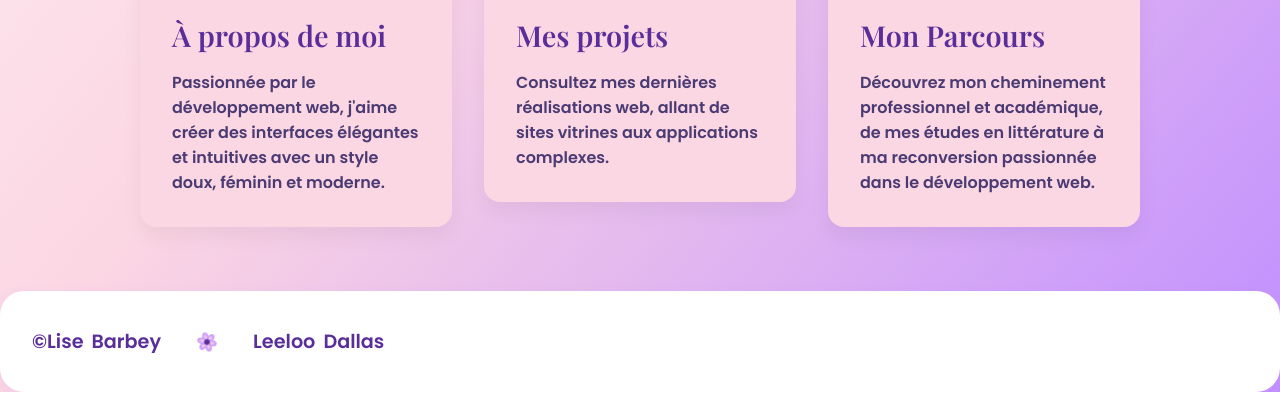
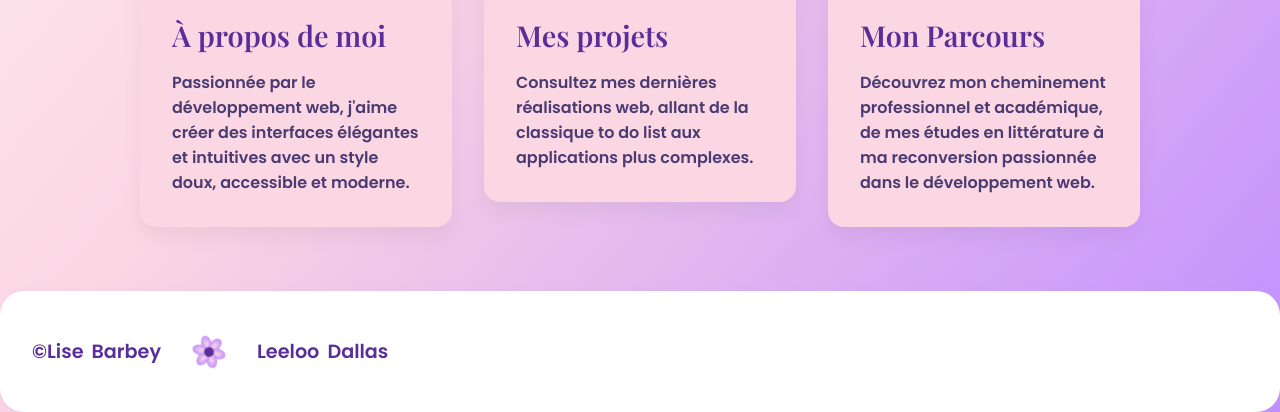
Before and after one commit to LeelooDallas-creator/portfolio, a React (Vite) app: page / in a window 1280 px wide. Shown: the part 1145-1557 px from the top of the page. Built offline with nearby package versions, Linux system fonts and the light colour scheme.

Commit message:
fix(bugs): some bugs fixed and paragraphs reviews

```diff
--- a/src/components/Footer.tsx
+++ b/src/components/Footer.tsx
@@ -3,16 +3,20 @@ import React from 'react';
 const FlowerIcon: React.FC = () => (
   <svg
     viewBox="0 0 200 200"
-    width="28"
-    height="28"
     xmlns="http://www.w3.org/2000/svg"
-    style={{ margin: '0.3rem auto' }}
     className="rotating-flower"
+    style={{
+      width: '2.5em',           // Taille relative (≈40px si font-size = 16px)
+      height: 'auto',
+      maxWidth: '50px',         // Taille max pour éviter qu'elle devienne trop grande
+      margin: '0.3rem auto',
+      flexShrink: 0,            // Empêche la fleur de se déformer
+    }}
   >
     <defs>
       <radialGradient id="petalGradient" cx="50%" cy="50%" r="50%">
-        <stop offset="0%" stopColor="#fbd6e3" />       {/* --rose */}
-        <stop offset="100%" stopColor="#c18fff" />      {/* --violet */}
+        <stop offset="0%" stopColor="#fbd6e3" />
+        <stop offset="100%" stopColor="#c18fff" />
       </radialGradient>
     </defs>
     {[...Array(6)].map((_, i) => (
@@ -26,7 +30,7 @@ const FlowerIcon: React.FC = () => (
         transform={`rotate(${i * 60}, 100, 100)`}
       />
     ))}
-    <circle cx="100" cy="100" r="20" fill="#5a2e99" /> {/* --text-main */}
+    <circle cx="100" cy="100" r="20" fill="#5a2e99" />
   </svg>
 );
 
@@ -35,25 +39,23 @@ const Footer: React.FC = () => (
     <div
       style={{
         display: 'flex',
+        flexWrap: 'wrap',             // <-- Important pour le responsive
         alignItems: 'center',
         justifyContent: 'center',
-        gap: '2rem',
+        gap: '1.5rem',
         fontWeight: 'bold',
         fontSize: '1.2rem',
         lineHeight: 1.2,
         color: '#5a2e99',
       }}
     >
-      {/* Lise + Barbey */}
       <div style={{ display: 'flex', gap: '0.5rem' }}>
         <p style={{ margin: 0 }}>©Lise</p>
         <p style={{ margin: 0 }}>Barbey</p>
       </div>
 
-      {/* Fleur */}
       <FlowerIcon />
 
-      {/* Leeloo + Dallas */}
       <div style={{ display: 'flex', gap: '0.5rem' }}>
         <p style={{ margin: 0 }}>Leeloo</p>
         <p style={{ margin: 0 }}>Dallas</p>
--- a/src/pages/Home.tsx
+++ b/src/pages/Home.tsx
@@ -36,11 +36,11 @@ const Home: React.FC = () => {
       >
         <Card title="À propos de moi" href="/about">
           Passionnée par le développement web, j'aime créer des interfaces élégantes et intuitives
-          avec un style doux, féminin et moderne.
+          avec un style doux, accessible et moderne.
         </Card>
         <Card title="Mes projets" href="/projects">
-          Consultez mes dernières réalisations web, allant de sites vitrines aux applications
-          complexes.
+          Consultez mes dernières réalisations web, allant de la classique to do list aux applications
+          plus complexes.
         </Card>
         <Card title="Mon Parcours" href="/cv">
           Découvrez mon cheminement professionnel et académique, de mes études en littérature à ma
--- a/src/pages/Projects.tsx
+++ b/src/pages/Projects.tsx
@@ -11,7 +11,7 @@ const projects: Project[] = [
   {
     title: 'Portfolio personnel',
     description: 'Ce site même ! Conçu pour refléter mon univers graphique avec React et amour.',
-    link: '',
+    link: 'https://portfolio-leeloo-dallas.netlify.app',
   },
   {
     title: 'Application to do ',
```
